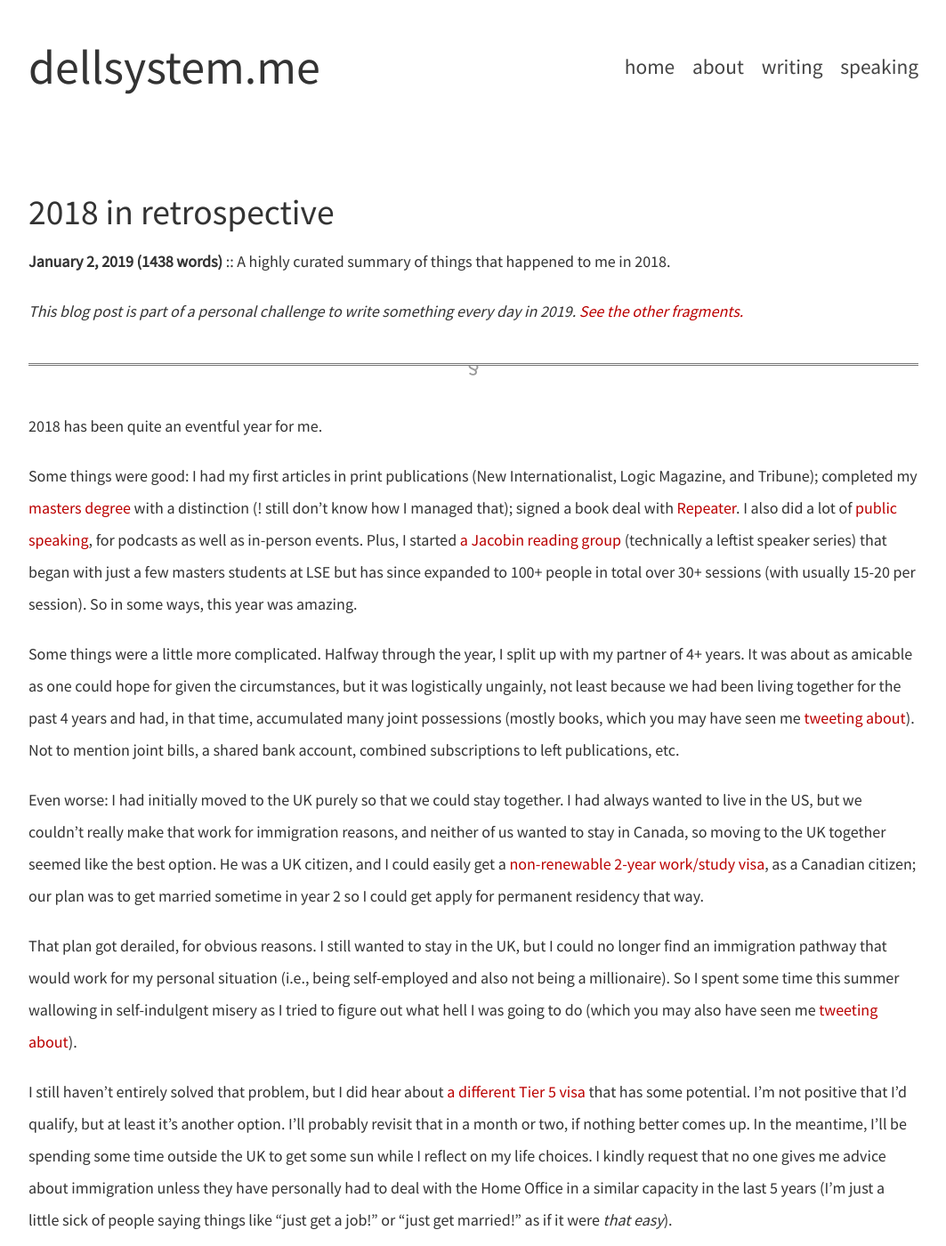
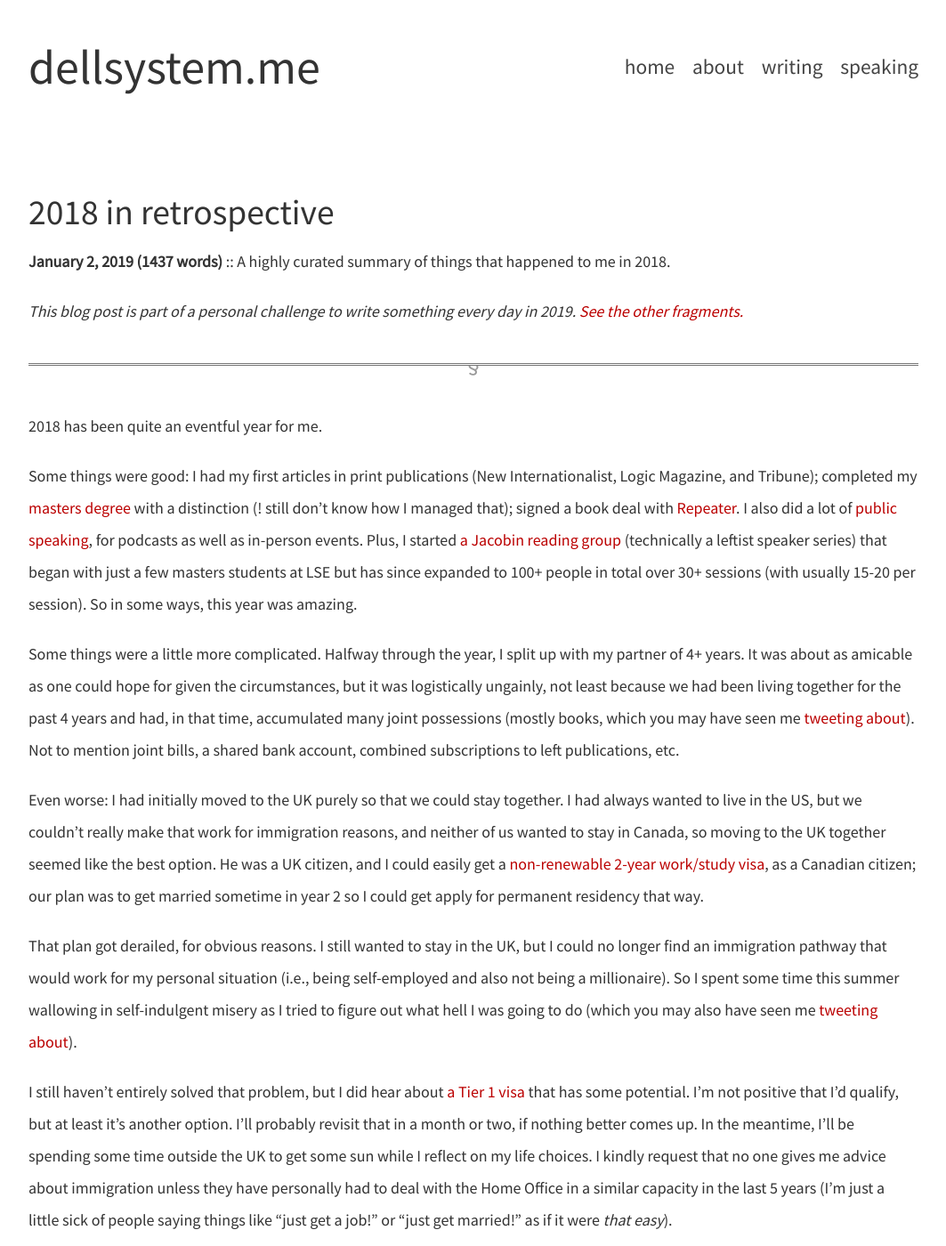
Before and after one commit to dellsystem/dellsystem.github.io, a Jekyll site: the page built from _posts/2019-1-2-fragments-2.md, in a window 1280 px wide and 1400 px high. Shown: the whole window at 89% size, without its empty margins (108-1171 px from the left). Built offline with Jekyll 4.4.1, drawn with Linux system fonts in a browser that asks for light colours.

Commit message:
Fix info about visa in fragments-2 blog post
Not actually tier 5 lol

```diff
--- a/_posts/2019-1-2-fragments-2.md
+++ b/_posts/2019-1-2-fragments-2.md
@@ -14,7 +14,7 @@ Even worse: I had initially moved to the UK purely so that we could stay togethe
 
 That plan got derailed, for obvious reasons. I still wanted to stay in the UK, but I could no longer find an immigration pathway that would work for my personal situation (i.e., being self-employed and also not being a millionaire). So I spent some time this summer wallowing in self-indulgent misery as I tried to figure out what hell I was going to do (which you may also have seen me [tweeting about](https://twitter.com/dellsystem/status/1031618652888395778)).
 
-I still haven't entirely solved that problem, but I did hear about [a different Tier 5 visa](https://www.gov.uk/tier-5-temporary-worker-creative-and-sporting-visa) that has some potential. I'm not positive that I'd qualify, but at least it's another option. I'll probably revisit that in a month or two, if nothing better comes up. In the meantime, I'll be spending some time outside the UK to get some sun while I reflect on my life choices. I kindly request that no one gives me advice about immigration unless they have personally had to deal with the Home Office in a similar capacity in the last 5 years (I'm just a little sick of people saying things like "just get a job!" or "just get married!" as if it were _that easy_).
+I still haven't entirely solved that problem, but I did hear about [a Tier 1 visa](https://www.gov.uk/tier-1-exceptional-talent) that has some potential. I'm not positive that I'd qualify, but at least it's another option. I'll probably revisit that in a month or two, if nothing better comes up. In the meantime, I'll be spending some time outside the UK to get some sun while I reflect on my life choices. I kindly request that no one gives me advice about immigration unless they have personally had to deal with the Home Office in a similar capacity in the last 5 years (I'm just a little sick of people saying things like "just get a job!" or "just get married!" as if it were _that easy_).
 
 The rest of this blog post is just lists of things I've consumed or produced this year.
 
```
